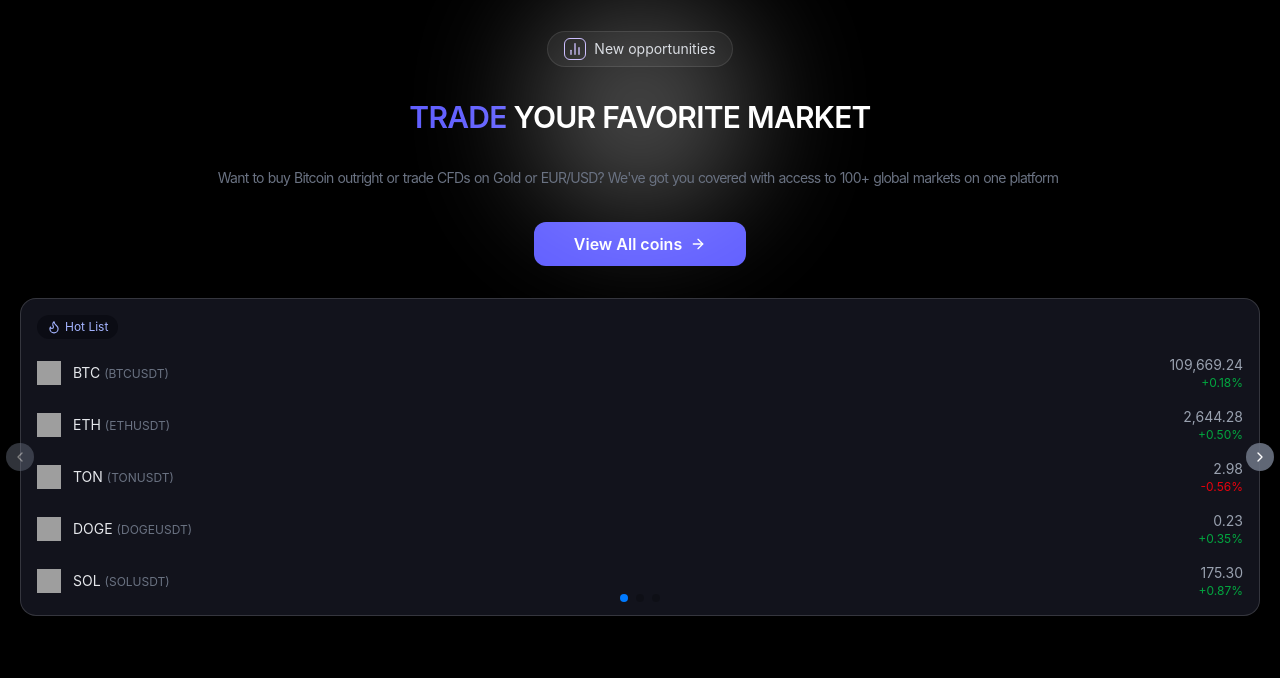
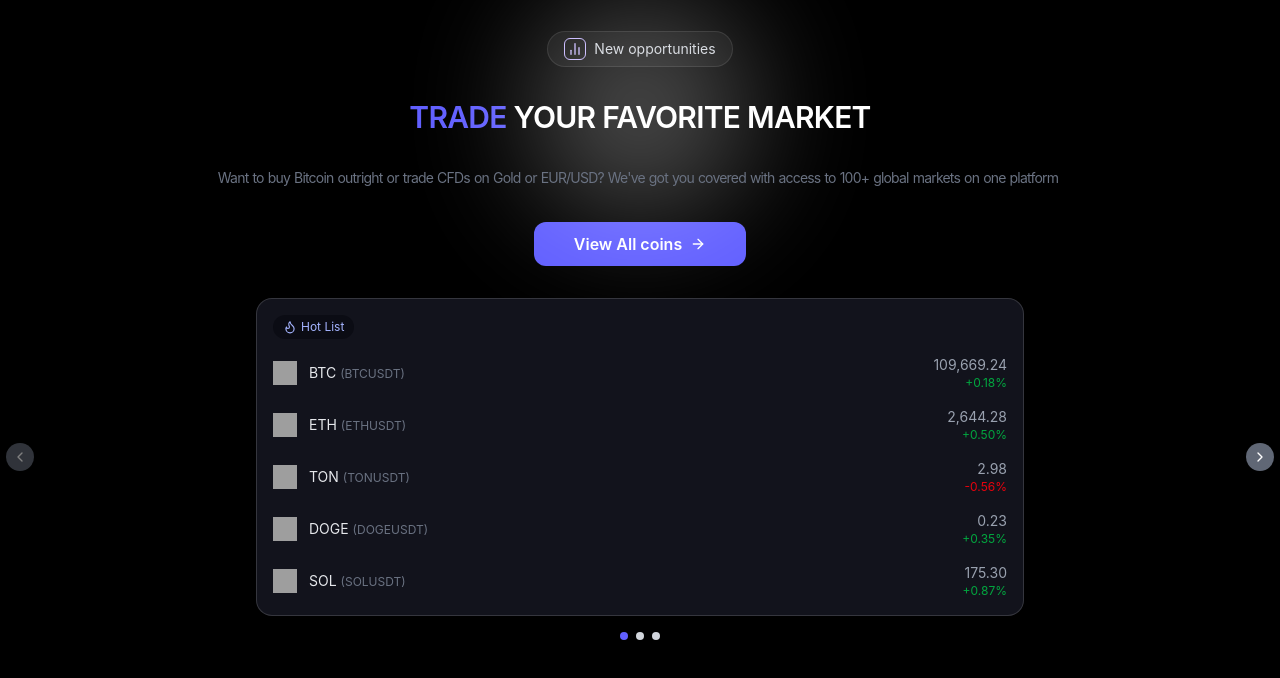
Before and after one commit to AmirabbasJ/mid, a React (Vite) app: page / in a window 1280 px wide. Shown: the part 1569-2247 px from the top of the page. Built offline with nearby package versions, Linux system fonts and the light colour scheme; grey boxes are pictures that could not be loaded.

Commit message:
use embla as swiper

```diff
--- a/package.json
+++ b/package.json
@@ -12,13 +12,13 @@
   "dependencies": {
     "@tailwindcss/vite": "4.1.8",
     "clsx": "2.1.1",
+    "embla-carousel": "8.6.0",
+    "embla-carousel-react": "8.6.0",
     "lucide-react": "0.511.0",
     "motion": "12.15.0",
     "react": "19.1.0",
     "react-dom": "19.1.0",
     "react-slick": "0.30.3",
-    "slick-carousel": "1.8.1",
-    "swiper": "11.2.8",
     "tailwind-merge": "3.3.0",
     "tailwindcss": "4.1.8"
   },
--- a/src/components/MarketBox.tsx
+++ b/src/components/MarketBox.tsx
@@ -56,7 +56,7 @@ export function MarketBox({ icon: Icon, title }: Props) {
       onClick={() => {
         setCoins(p => [...p.slice(1), p[0]]);
       }}
-      className="bg-[#12131C] w-full rounded-2xl flex flex-col gap-4 items-start p-4 text-sm shadow-lg border border-white/15"
+      className="bg-[#12131C] rounded-2xl flex flex-col gap-4 items-start p-4 text-sm shadow-lg border border-white/15"
     >
       <Badge icon={Icon}>{title}</Badge>
       <ul className="space-y-4 w-full">
--- a/src/components/MarketSection.tsx
+++ b/src/components/MarketSection.tsx
@@ -1,72 +1,150 @@
+import { type EmblaCarouselType } from 'embla-carousel';
+import useEmblaCarousel from 'embla-carousel-react';
 import { ChevronLeft, ChevronRight, Flame, Star, TrendingUp } from 'lucide-react';
-import { useState } from 'react';
-import { Pagination } from 'swiper/modules';
-import { Swiper, SwiperSlide, useSwiper } from 'swiper/react';
+import { useCallback, useEffect, useState } from 'react';
 import { cn } from '../utils/cn';
+import './embla.css';
 import { MarketBox } from './MarketBox';
-const SliderControls = ({ isEnd, isBeginning }: { isEnd: boolean; isBeginning: boolean }) => {
-  const swipper = useSwiper();
+
+type UsePrevNextButtonsType = {
+  prevBtnDisabled: boolean;
+  nextBtnDisabled: boolean;
+  onPrevButtonClick: () => void;
+  onNextButtonClick: () => void;
+};
+
+export const usePrevNextButtons = (emblaApi: EmblaCarouselType | undefined): UsePrevNextButtonsType => {
+  const [prevBtnDisabled, setPrevBtnDisabled] = useState(true);
+  const [nextBtnDisabled, setNextBtnDisabled] = useState(true);
+
+  const onPrevButtonClick = useCallback(() => {
+    if (!emblaApi) return;
+    emblaApi.scrollPrev();
+  }, [emblaApi]);
+
+  const onNextButtonClick = useCallback(() => {
+    if (!emblaApi) return;
+    emblaApi.scrollNext();
+  }, [emblaApi]);
+
+  const onSelect = useCallback((emblaApi: EmblaCarouselType) => {
+    setPrevBtnDisabled(!emblaApi.canScrollPrev());
+    setNextBtnDisabled(!emblaApi.canScrollNext());
+  }, []);
+
+  useEffect(() => {
+    if (!emblaApi) return;
+
+    onSelect(emblaApi);
+    emblaApi.on('reInit', onSelect).on('select', onSelect);
+  }, [emblaApi, onSelect]);
+
+  return {
+    prevBtnDisabled,
+    nextBtnDisabled,
+    onPrevButtonClick,
+    onNextButtonClick,
+  };
+};
+
+type UseDotButtonType = {
+  selectedIndex: number;
+  scrollSnaps: number[];
+  onDotButtonClick: (index: number) => void;
+};
+
+export const useDotButton = (emblaApi: EmblaCarouselType | undefined): UseDotButtonType => {
+  const [selectedIndex, setSelectedIndex] = useState(0);
+  const [scrollSnaps, setScrollSnaps] = useState<number[]>([]);
+
+  const onDotButtonClick = useCallback(
+    (index: number) => {
+      if (!emblaApi) return;
+      emblaApi.scrollTo(index);
+    },
+    [emblaApi],
+  );
+
+  const onInit = useCallback((emblaApi: EmblaCarouselType) => {
+    setScrollSnaps(emblaApi.scrollSnapList());
+  }, []);
+
+  const onSelect = useCallback((emblaApi: EmblaCarouselType) => {
+    setSelectedIndex(emblaApi.selectedScrollSnap());
+  }, []);
+
+  useEffect(() => {
+    if (!emblaApi) return;
+
+    onInit(emblaApi);
+    onSelect(emblaApi);
+    emblaApi.on('reInit', onInit).on('reInit', onSelect).on('select', onSelect);
+  }, [emblaApi, onInit, onSelect]);
+
+  return {
+    selectedIndex,
+    scrollSnaps,
+    onDotButtonClick,
+  };
+};
+
+export const MarketSection = () => {
+  const [emblaRef, emblaApi] = useEmblaCarousel();
+
+  const { prevBtnDisabled, nextBtnDisabled, onPrevButtonClick, onNextButtonClick } = usePrevNextButtons(emblaApi);
+
+  const { selectedIndex, scrollSnaps, onDotButtonClick } = useDotButton(emblaApi);
+
   return (
-    <>
+    <div className="flex flex-col gap-4">
+      <div className="px-6 relative">
+        <div className="embla">
+          <div className="embla__viewport" ref={emblaRef}>
+            <div className="embla__container">
+              <div className="embla__slide">
+                <MarketBox icon={Flame} title="Hot List" />
+              </div>
+              <div className="embla__slide">
+                <MarketBox icon={Star} title="New Coins" />
+              </div>
+              <div className="embla__slide">
+                <MarketBox icon={TrendingUp} title="Top Gainers" />
+              </div>
+            </div>
+          </div>
+        </div>
         <button
           onClick={() => {
-          swipper.slidePrev();
+            onPrevButtonClick();
           }}
           className={cn(
-          'bg-gray-500/90 p-1.5 rounded-full absolute top-[50%] translate-y-[-50%] left-5 translate-x-[-50%] z-10',
-
-          !isBeginning ? '' : 'opacity-50',
+            'embla__prev bg-gray-500/90 p-1.5 rounded-full absolute top-[50%] translate-y-[-50%] left-5 translate-x-[-50%] z-10',
+            !prevBtnDisabled ? '' : 'opacity-50',
           )}
         >
           <ChevronLeft className="w-4 h-4 text-white"></ChevronLeft>
         </button>
         <button
           onClick={() => {
-          swipper.slideNext();
+            onNextButtonClick();
           }}
           className={cn(
-          'bg-gray-500/90 p-1.5 rounded-full absolute top-[50%] translate-y-[-50%] right-5 translate-x-[50%] z-10',
-
-          !isEnd ? '' : 'opacity-50',
+            'embla__next bg-gray-500/90 p-1.5 rounded-full absolute top-[50%] translate-y-[-50%] right-5 translate-x-[50%] z-10',
+            !nextBtnDisabled ? '' : 'opacity-50',
           )}
         >
           <ChevronRight className="w-4 h-4 text-white"></ChevronRight>
         </button>
-    </>
-  );
-};
-export const MarketSection = () => {
-  const [isEnd, setIsEnd] = useState(false);
-  const [isBeginning, setIsBeginning] = useState(true);
-
-  return (
-    <div>
-      <Swiper
-        pagination={{
-          clickable: true,
-        }}
-        modules={[Pagination]}
-        onSlideChange={s => {
-          setIsBeginning(s.isBeginning);
-          setIsEnd(s.isEnd);
-        }}
-        className="w-full relative px-5"
-        slidesPerView={1}
-      >
-        <SwiperSlide className="px-5">
-          <MarketBox icon={Flame} title="Hot List" />
-        </SwiperSlide>
-
-        <SwiperSlide className="px-5">
-          <MarketBox icon={Star} title="New Coins" />
-        </SwiperSlide>
-
-        <SwiperSlide className="px-5">
-          <MarketBox icon={TrendingUp} title="Top Gainers" />
-        </SwiperSlide>
-
-        <SliderControls isEnd={isEnd} isBeginning={isBeginning} />
-      </Swiper>
+      </div>
+      <div className="embla__dots flex gap-2 justify-center">
+        {scrollSnaps.map((_, index) => (
+          <button
+            key={index}
+            onClick={() => onDotButtonClick(index)}
+            className={cn('w-2 h-2 rounded-full ', index === selectedIndex ? 'bg-indigo-500' : 'bg-gray-300')}
+          />
+        ))}
+      </div>
     </div>
   );
 };
--- /dev/null
+++ b/src/components/embla.css
@@ -0,0 +1,21 @@
+.embla {
+  max-width: 48rem;
+  margin: auto;
+  --slide-height: 19rem;
+  --slide-spacing: 1rem;
+  --slide-size: 100%;
+}
+.embla__viewport {
+  overflow: hidden;
+}
+.embla__container {
+  display: flex;
+  touch-action: pan-y pinch-zoom;
+  margin-left: calc(var(--slide-spacing) * -1);
+}
+.embla__slide {
+  transform: translate3d(0, 0, 0);
+  flex: 0 0 var(--slide-size);
+  min-width: 0;
+  padding-left: var(--slide-spacing);
+}
```
Also changed, not shown: 1 other file (tests, documents, lock files or other folders). Lines whose indentation alone changed are shown as unchanged.
